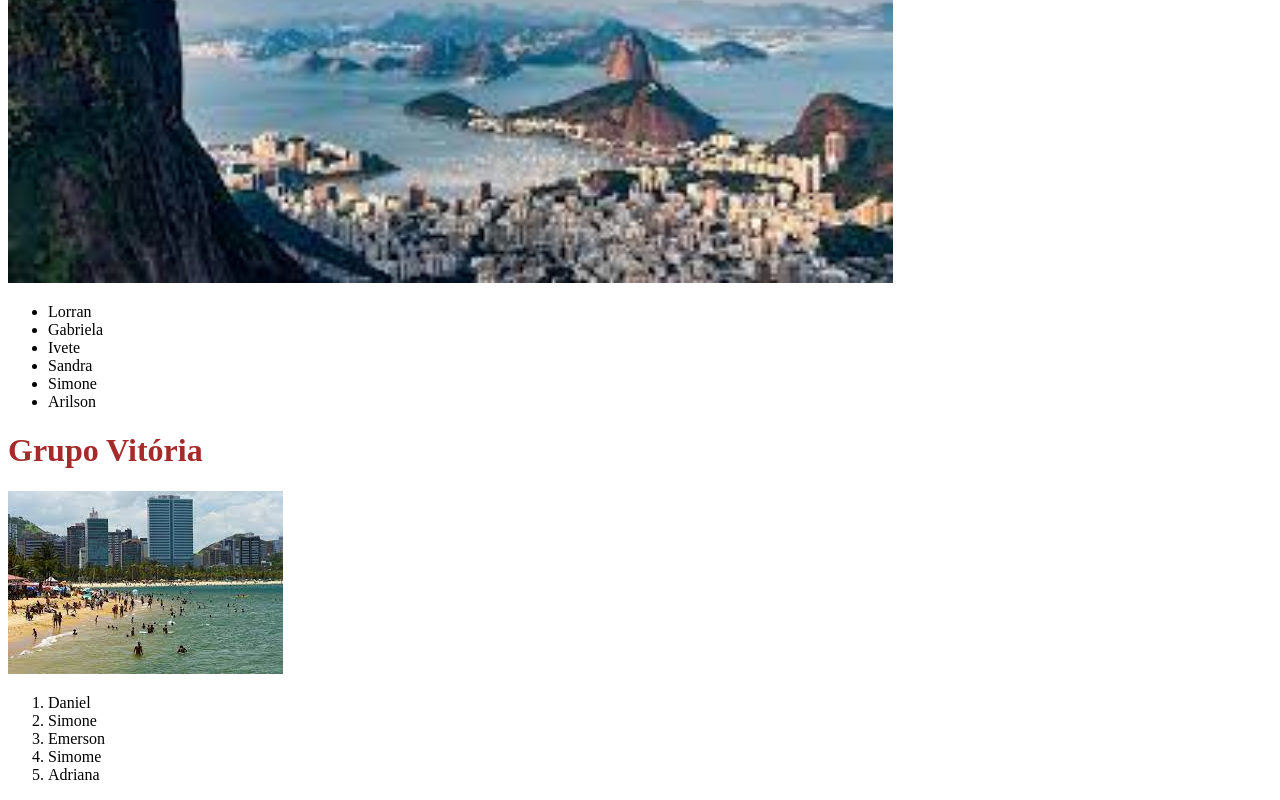
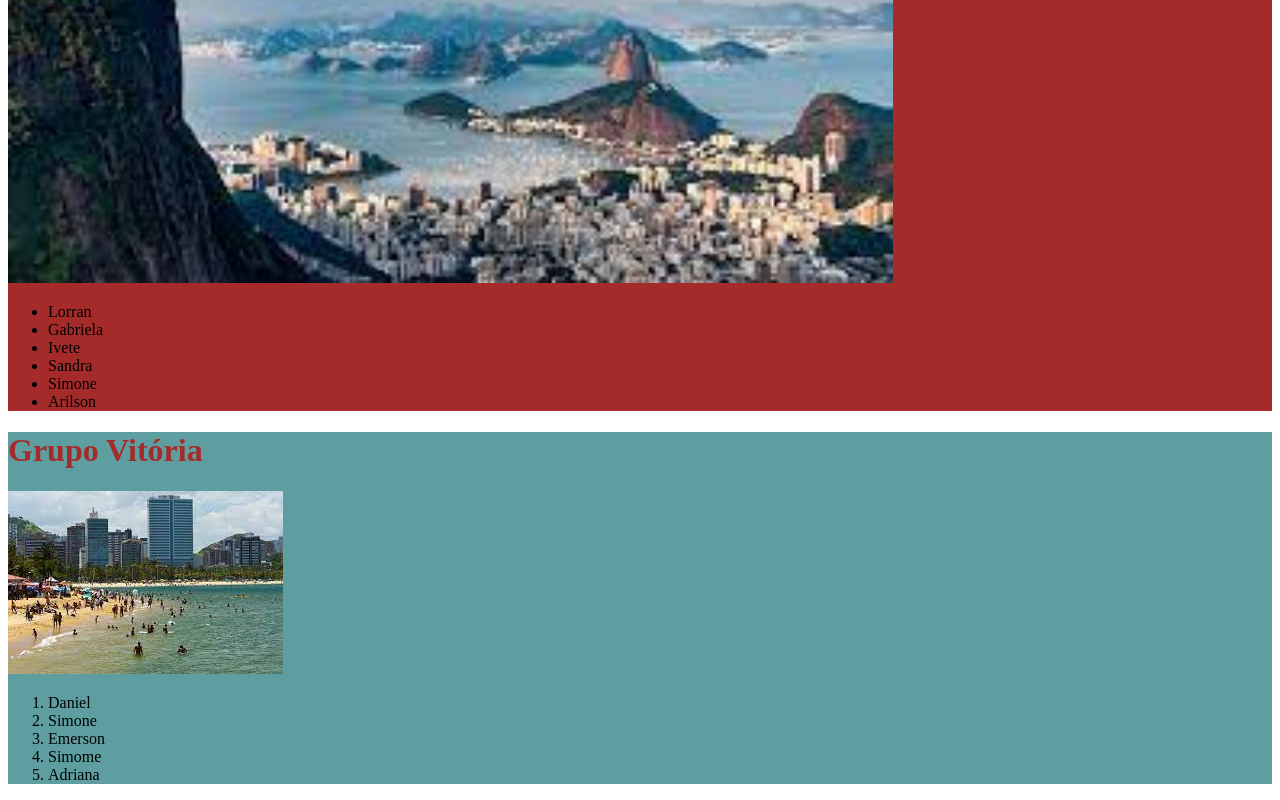
Before and after one commit to danielavanzi/reuniaogit, a plain HTML site: page index.html in a window 1280 px wide. Shown: the part 386-1186 px from the top of the page. Drawn offline with Linux system fonts and the light colour scheme.

Commit message:
adicionada tag DIV

```diff
--- a/index.html
+++ b/index.html
@@ -8,6 +8,7 @@
     <link rel="stylesheet" href="style.css">
 </head>
 <body>
+   <div class="parte01">
  <h1>Grupo Rio de Janeiro</h1>
  <img id="ima1" src="rio.jpg">
  <ul>
@@ -18,6 +19,9 @@
     <li>Simone</li>
     <li>Arilson</li>
  </ul>
+ </div>
+
+ <div class="parte02">
  <h1> Grupo Vitória</h1>
  <img id="ima2" src="vit.jpg">
  <ol>
@@ -27,5 +31,6 @@
     <li>Simome</li>
     <li>Adriana</li>
  </ol>
+ </div>
 </body>
 </html>
--- a/style.css
+++ b/style.css
@@ -2,3 +2,11 @@ h1 {color:brown;
 }
 #ima1 {width: 70%;
 }
+
+.parte01{
+    background-color: brown;
+}
+
+.parte02{
+    background-color: cadetblue;
+}
```
